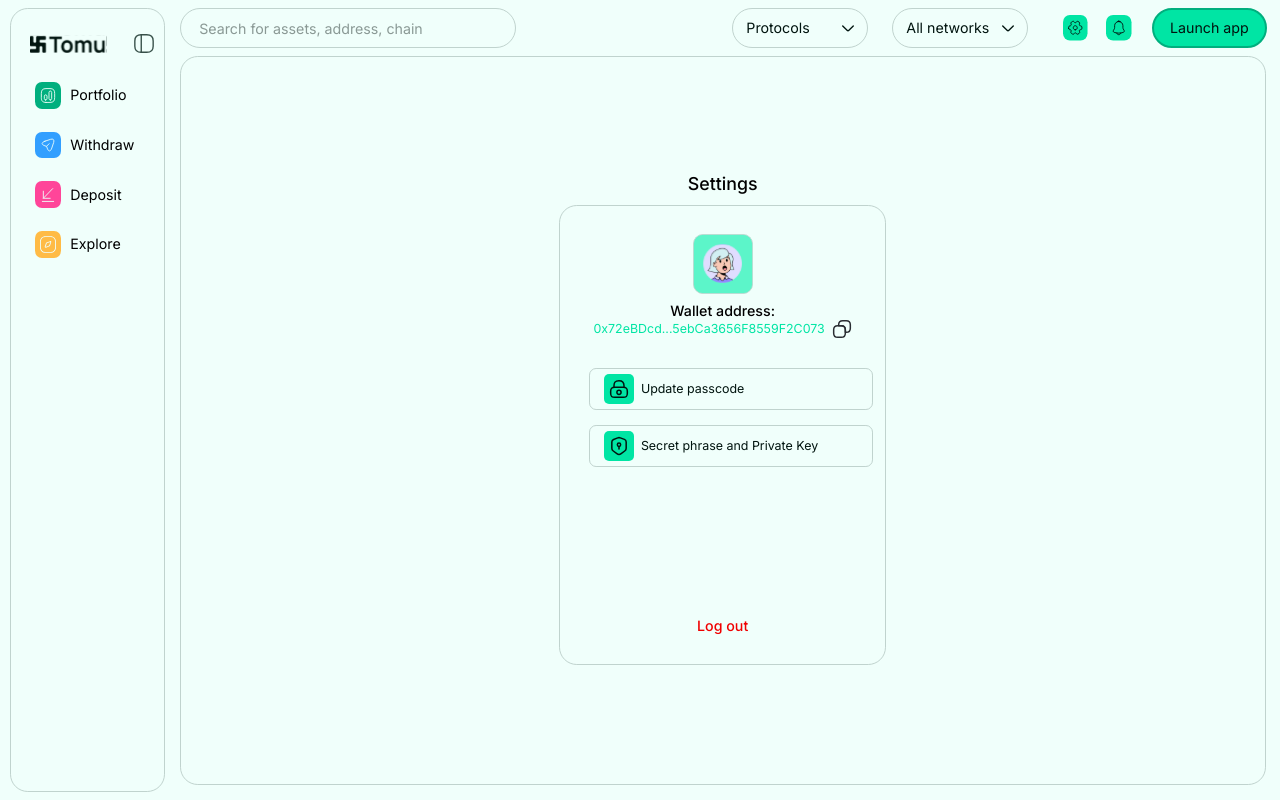
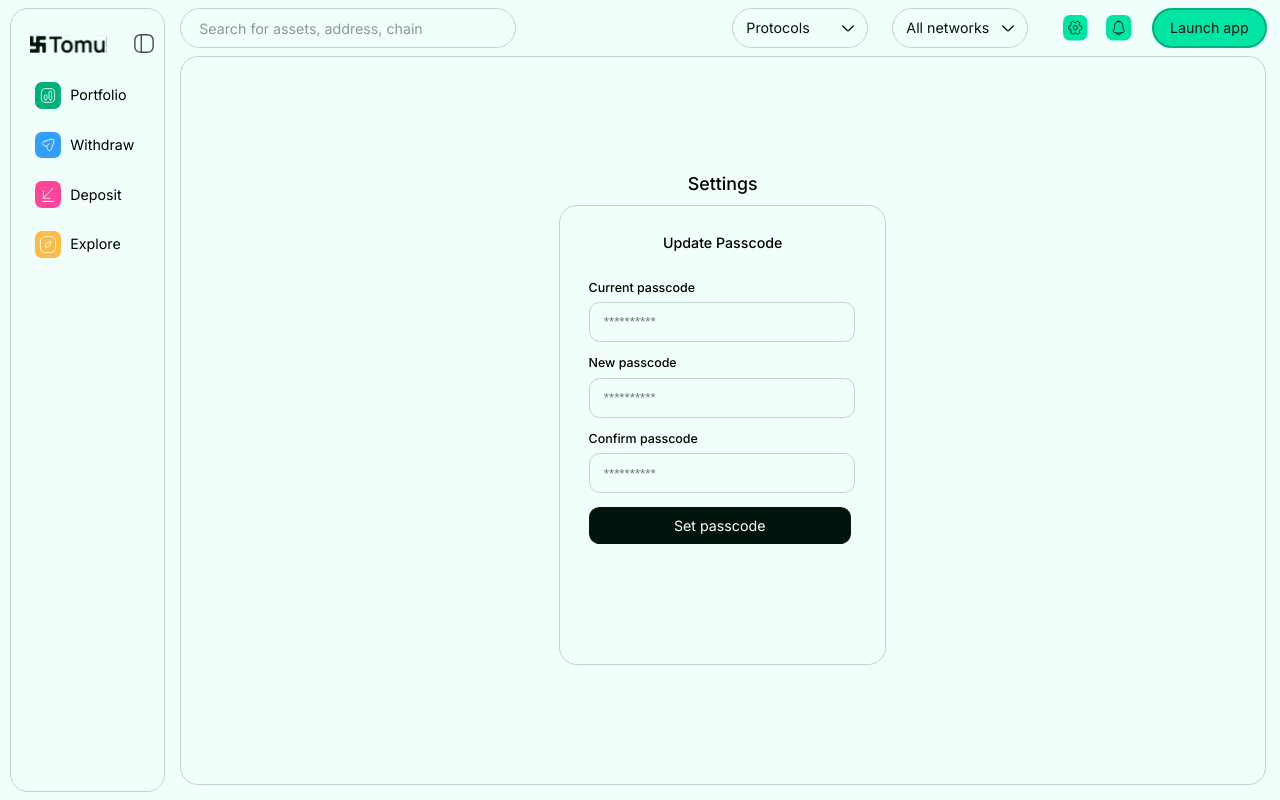
Before and after one commit to Tomu-Finance/tomu-frontend, a Next.js app: page /settings in a window 1280 px wide. Both pictures are taken after a click on the element "Update passcode". Built offline with nearby package versions, Linux system fonts and the light colour scheme.

Commit message:
update passcode feature added

```diff
--- a/src/app/settings/page.tsx
+++ b/src/app/settings/page.tsx
@@ -1,15 +1,25 @@
+"use client";
+
 import Image from "next/image";
 import "../../styles/pages/Settings.scss";
 import address from "../../assets/svgs/address.svg";
 import copy from "../../assets/svgs/copy.svg";
 import passcode from "../../assets/svgs/passcode.svg";
 import phraseIcon from "../../assets/svgs/key.svg";
+import { useState } from "react";
 
 export default function Settings() {
+  const [visibleElement, setVisibleElement] = useState(true);
+
+  const handleClick = () => {
+    setVisibleElement(false);
+  };
+
   return (
     <div className="settings-page">
       <h1>Settings</h1>
 
+      {visibleElement ? (
         <div className="settings-page___address">
           <div className="settings-page___first">
             <div className="address-logo">
@@ -22,7 +32,7 @@ export default function Settings() {
             </div>
 
             <div className="settings-page___buttons">
-            <div className="copy-logo-two">
+              <div className="copy-logo-two" onClick={handleClick}>
                 <Image src={passcode} alt="passcode-icon" />
                 <p>Update passcode</p>
               </div>
@@ -35,6 +45,28 @@ export default function Settings() {
 
           <h3>Log out</h3>
         </div>
+      ) : (
+        <div className="settings-page___passcode">
+          <h2>Update Passcode</h2>
+
+          <div className="form_contain">
+            <div>
+              <p>Current passcode</p>
+              <input type="password" placeholder="**********" />
+            </div>
+            <div>
+              <p>New passcode</p>
+              <input type="password" placeholder="**********" />
+            </div>
+            <div>
+              <p>Confirm passcode</p>
+              <input type="password" placeholder="**********" />
+            </div>
+          </div>
+
+          <button>Set passcode</button>
+        </div>
+      )}
     </div>
   );
 }
--- a/src/styles/pages/Settings.scss
+++ b/src/styles/pages/Settings.scss
@@ -94,4 +94,55 @@
       cursor: pointer;
     }
   }
+
+  &___passcode {
+    border: 0.05rem solid #c0d3ce;
+    padding: 2rem;
+    border-radius: 1.25rem;
+    width: 23rem;
+    height: toRem(517);
+
+    h2 {
+      font-weight: 500;
+      font-size: toRem(16);
+      line-height: toRem(20);
+      text-align: center;
+    }
+
+    .form_contain {
+      margin-top: 2rem;
+
+      p {
+        font-weight: 500;
+        font-size: toRem(14);
+        line-height: toRem(16);
+      }
+
+      div {
+        margin-block: 1rem;
+
+        input {
+          border: 0.05rem solid #c0d3ce;
+          border-radius: 0.75rem;
+          width: toRem(300);
+          height: toRem(45);
+          background-color: transparent;
+          margin-top: 0.5rem;
+          padding: 1rem;
+        }
+        input:focus {
+          outline: none;
+        }
+      }
+    }
+
+    button {
+      margin-inline: auto;
+      background-color: #00140f;
+      color: white;
+      padding-inline: 6rem;
+      padding-block: 0.7rem;
+      border-radius: 0.75rem;
+    }
+  }
 }
```
Lines whose indentation alone changed are shown as unchanged.
